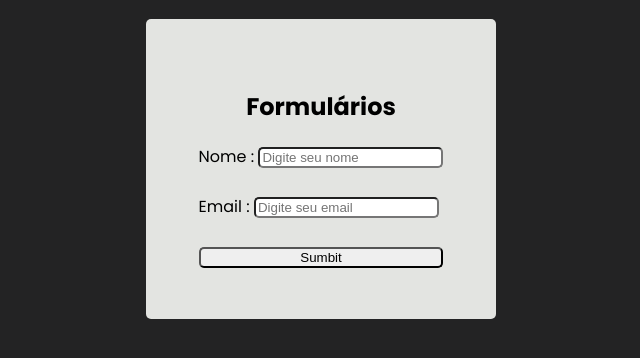
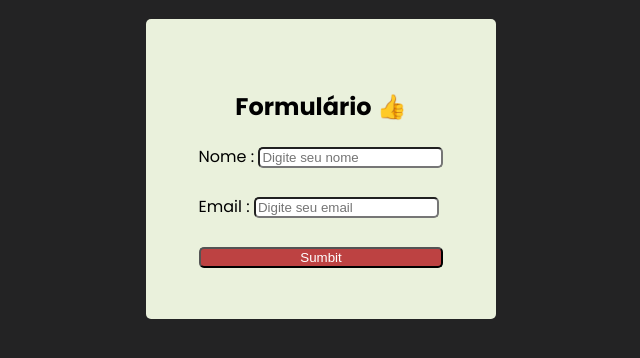
Before and after one commit to carlosbsantos-web/dados_usuario, a plain HTML site: page index.html in a window 1280 px wide. Shown: the part 72-430 px from the top of the page, without its empty margins (319-959 px from the left). Drawn offline with Linux system fonts and the light colour scheme.

Commit message:
Modificações no CSS

```diff
--- a/index.html
+++ b/index.html
@@ -26,7 +26,7 @@ rel="stylesheet">
 
     <form id="form">
 
-        <h2>Formulários</h2>
+        <h2>Formulário 👍</h2>
 
     <label class="label"> Nome :
     <input type='text' placeholder='Digite seu nome' id="name"/>
--- a/style.css
+++ b/style.css
@@ -26,7 +26,7 @@ h2 {
     margin: 0 auto;
     width: 350px ;
     height: 300px;
-    background: rgb(227, 228, 225);
+    background: rgb(234, 241, 220);
     border-radius: 5px;
 
 
@@ -38,6 +38,8 @@ h2 {
      & #submit {
 
            width: 100%;
+           background-color: #bd4242;
+           color: #fff;
 
     }
 }
```
